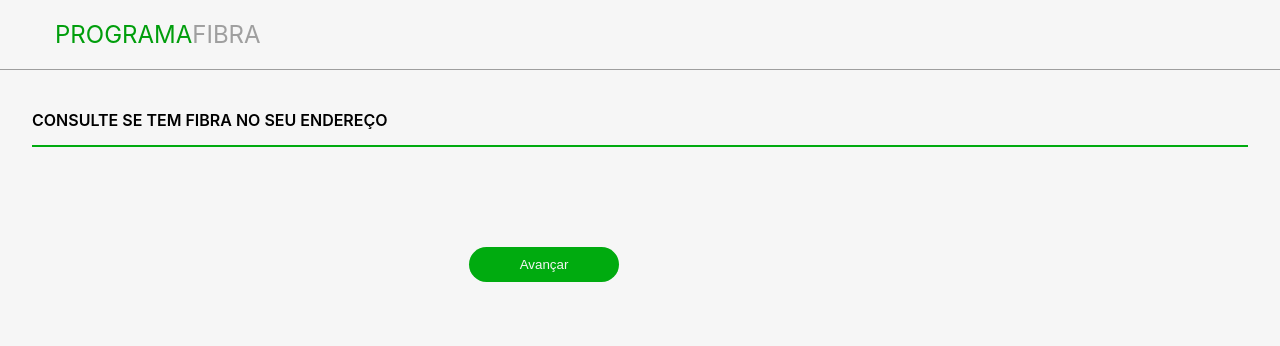
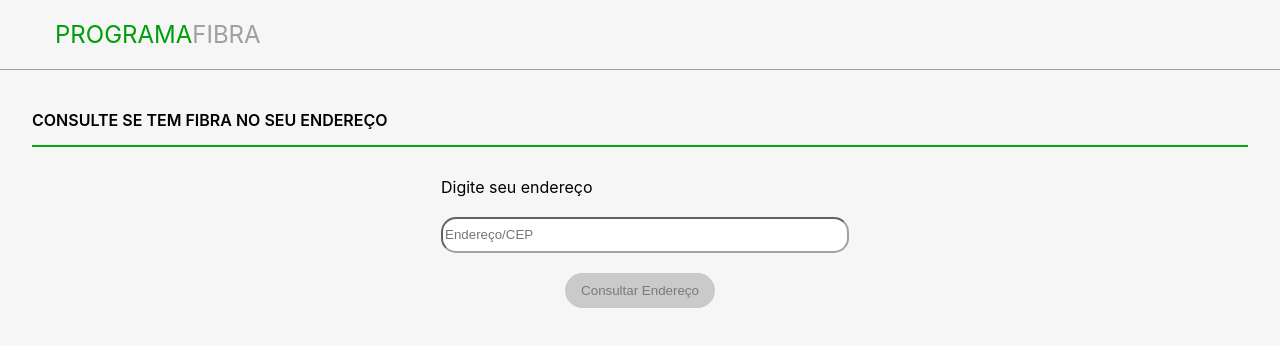
Before and after one commit to abudIgor/SPA, a React (Create React App) app: page / in a window 1280 px wide. Shown: the top 346 px of the page. Built offline with nearby package versions, Linux system fonts and the light colour scheme.

Commit message:
Addres and PersonalData

```diff
--- a/src/App.css
+++ b/src/App.css
@@ -19,28 +19,34 @@
 }
 
 .button {
-    background-color:  #00AB0F;
+    /* background-color:  #00AB0F; */
     border-radius: 25px;
     width: 150px;
     height: 35px;
     border: none;
-    color: whitesmoke;
-    cursor: pointer;
-}
-
-.disabled {
     opacity: 0.5;
     background-color:  rgba(128, 128, 128, 0.74);
     color: black;
     cursor:auto;
 }
 
+.enabled {
+   background-color:  #00AB0F;
+   border-radius: 25px;
+   width: 150px;
+   height: 35px;
+   border: none;
+   color: whitesmoke;
+   cursor: pointer;
+   opacity: 1;
+}
+
 .container-button {
-    width: 80vw;
+    width: 95vw;
     display: flex;
     align-items: center;
     justify-content: center;
-    margin-top: 100px;
+    margin-top: 60 px;
     min-width: 360px;
 }
 .title {
@@ -58,3 +64,29 @@
     color: rgba(128, 128, 128, 0.74);
     font-weight: 400;
 }
+
+.general-input {
+    border-radius: 15px;
+    border-color: rgba(128, 128, 128, 0.74);
+    margin-top: 20px;
+    margin-bottom: 20px;
+    width: 60vw;
+    min-width: 200px;
+    max-width: 400px;
+    height: 30px;
+}
+
+.title-input {
+    font-weight: 400;
+}
+
+.address-container {
+    padding-top: 30px;
+}
+
+.container-form {
+    padding-left: 10px;
+    display: flex;
+    justify-content: center;
+    align-items: center;
+}
--- a/src/App.js
+++ b/src/App.js
@@ -1,17 +1,52 @@
 import React, { useState } from "react";
 import Header from "./components/Header";
-import NextButton from "./components/NextButton"
+import NextButton from "./components/NextButton";
+import Address from "./components/Address";
+import PersonalData from "./components/PersonalData";
+
 import './App.css';
 
 import {useChangeStep} from "./hooks/useChangeStep";
 
+const formTemplate = {
+  name : "",
+  email: "",
+  phone: "",
+  address : "",
+}
+
 const App = () => {
 
-  const stepsArr = [1,2,3,4,5];
+  const [buttonState, setButtonState] = useState(true);
 
-  const {currentStep,changeStep} = useChangeStep(stepsArr);
+  const [data, setData] = useState(formTemplate);
 
-  let isDisabledButton = false;
+  const updateFieldHandler = (key,value) => {
+
+    if(data.address) {
+      document.querySelector('button')?.classList.add('enabled');
+      setButtonState(false);
+    } else {
+      document.querySelector('button')?.classList.remove('enabled');
+      setButtonState(true);
+    }
+
+    setData((prev) => {
+      return {...prev, [key]: value};
+    })
+
+    console.log(data)
+  }
+
+  const formComponents = [<Address data={data} updateFieldHandler={updateFieldHandler}/>,
+                          <PersonalData/>,
+                          <Address/>,
+                          <Address/>,
+                          <Address/>];
+
+  const {currentStep,changeStep,currentComponent,isFinalStep} = useChangeStep(formComponents);
+
+
 
   const handleChangeStep = () => {
       changeStep(currentStep+1);
@@ -19,21 +54,22 @@ const App = () => {
   }
 
   const setStateButton = () => {
-    if(currentStep === stepsArr.length) {
+    if(isFinalStep) {
       document.querySelector('button')?.classList.add('disabled');
-      isDisabledButton = true;
     }
   }
 
   return (
     <>
       <div className="title">
-        <h2 className="green-text">PROGRAMA</h2>
-        <h2 className="simple-text">FIBRA</h2>
+        <h2 className="green-text">PROGRAMA</h2><h2 className="simple-text">FIBRA</h2>
       </div>
       <div className = "container">
         <Header step = {currentStep}></Header>
-        <NextButton onClick={handleChangeStep} isDisabled = {isDisabledButton}>Avançar</NextButton>
+        <form className="container-form">
+          <div>{currentComponent}</div>
+        </form>
+        <NextButton onClick={handleChangeStep} isDisabled = {buttonState}>{currentStep}</NextButton>
       </div>
     </>
   )
--- /dev/null
+++ b/src/components/Address.js
@@ -0,0 +1,17 @@
+import React from "react";
+
+const Address = ({data, updateFieldHandler}) => {
+
+    return (
+        <div className="address-container">
+            <div className="title-input">Digite seu endereço</div>
+            <input
+                className="general-input"
+                placeholder="Endereço/CEP"
+                onBlur={(e) => updateFieldHandler("address",e.target.value)}>
+            </input>
+        </div>
+    );
+}
+
+export default Address;
--- a/src/components/Header.js
+++ b/src/components/Header.js
@@ -3,7 +3,7 @@ import '../App.css';
 
 const Header = (props) => {
     const stepTile = new Map([[1,"CONSULTE SE TEM FIBRA NO SEU ENDEREÇO"],
-                              [2,"ESCOLHA A OFERTA DISPONÍVEL"],
+                              [2,"INFORME SEUS DADOS"],
                               [3,"AGENDE UM HORÁRIO"],
                               [4,"ESCOLHA A FORMA DE PAGAMENTO"],
                               [5,"RESUMO DO PEDIDO"]])
--- a/src/components/NextButton.js
+++ b/src/components/NextButton.js
@@ -3,10 +3,16 @@ import "../App.css"
 
 const NextButton = ({children,onClick,isDisabled}) => {
 
+    const mapButtonMessage = new Map ([[1,"Consultar Endereço"],
+                                       [2,"Inserir Dados"],
+                                       [3,"Avançar"],
+                                       [4,"Avançar"],
+                                       [5,"Avançar"]]);
+
     return (
         <div className="container-button">
             <button onClick={onClick} className="button" disabled={isDisabled} >
-                {children}
+                {mapButtonMessage.get(children)}
             </button>
         </div>
     )
--- /dev/null
+++ b/src/components/PersonalData.js
@@ -0,0 +1,20 @@
+import React from "react";
+
+const PersonalData = () => {
+
+    return (
+        <div className="address-container">
+            <div className="title-input">Nome Completo</div>
+            <input className="general-input"></input>
+
+            <div className="title-input">Telefone</div>
+            <input className="general-input"></input>
+
+            <div className="title-input">E-mail</div>
+            <input className="general-input"></input>
+
+        </div>
+    );
+}
+
+export default PersonalData;
--- a/src/hooks/useChangeStep.js
+++ b/src/hooks/useChangeStep.js
@@ -1,6 +1,7 @@
 import { useState } from "react";
 
 export function useChangeStep(steps) {
+
     const [currentStep, setCurrentStep] = useState(1);
 
     function changeStep(index) {
@@ -12,5 +13,7 @@ export function useChangeStep(steps) {
     return {
         currentStep,
         changeStep,
+        currentComponent: steps[currentStep-1],
+        isFinalStep: currentStep + 1 === steps.length ? true : false
     };
 }
```
